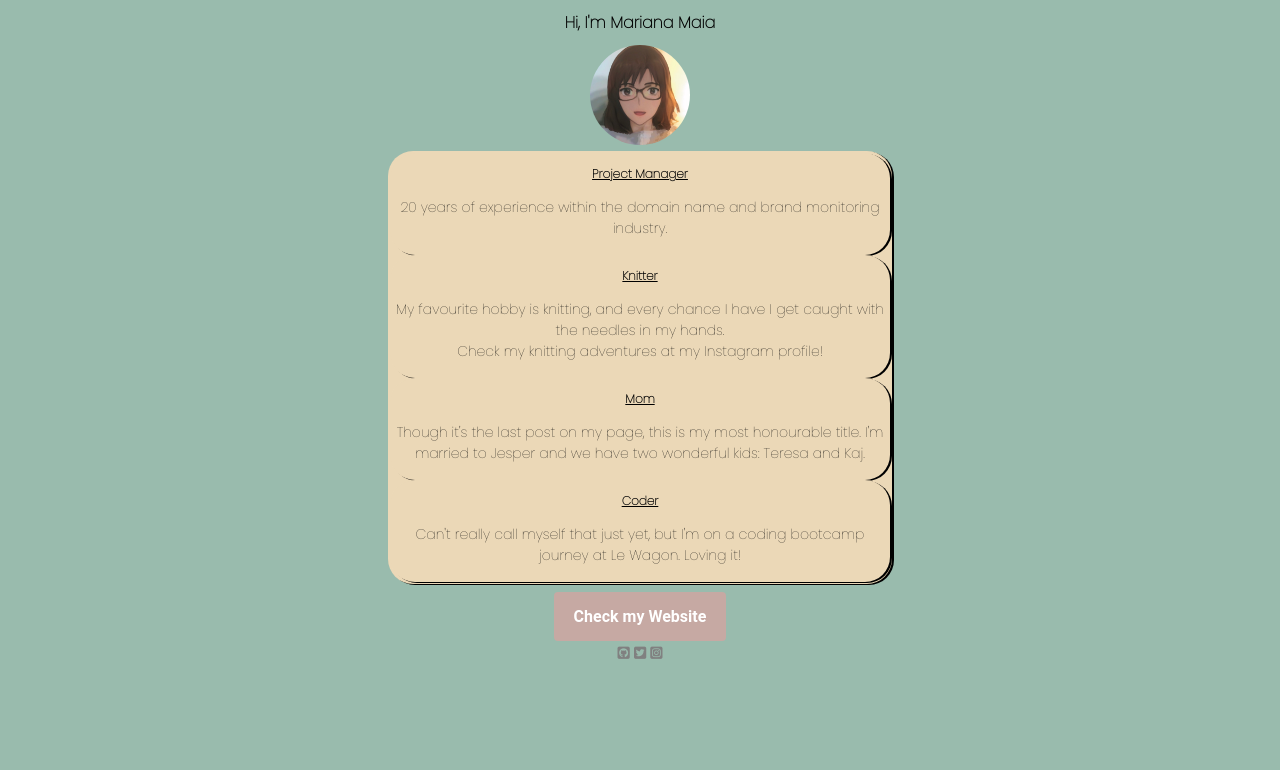
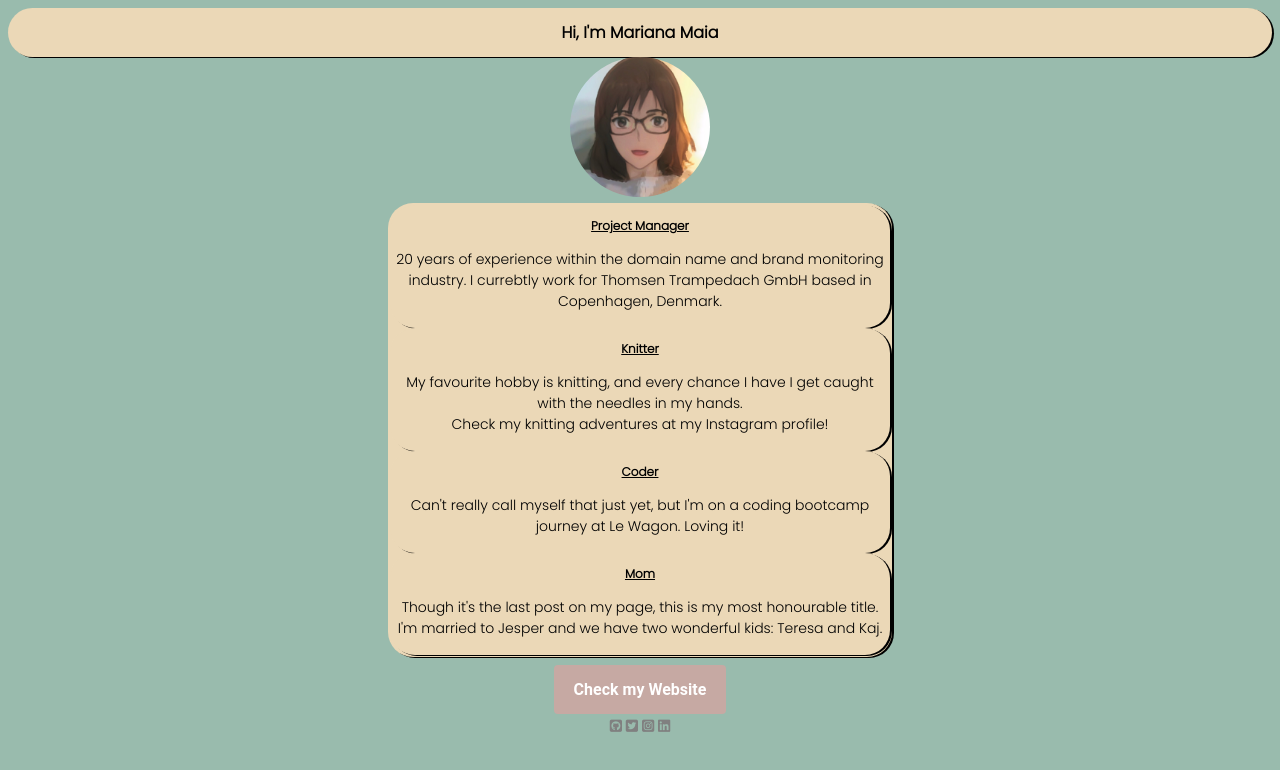
Before and after one commit to marymaia/gh-repo-view---web, a plain HTML site: page index.html in a window 1280 px wide. Drawn offline with Linux system fonts and the light colour scheme.

Commit message:
Add files via upload

```diff
--- a/index.html
+++ b/index.html
@@ -4,22 +4,24 @@
     <link rel="stylesheet" type="text/css" href="style.css">
     <script src="https://kit.fontawesome.com/940a81dcf7.js" crossorigin="anonymous"></script>    <title>MM Profile Page</title>
     <link rel="preconnect" href="https://fonts.gstatic.com">
-    <link href="https://fonts.googleapis.com/css2?family=Poppins:ital,wght@0,100;1,200;1,800;1,900&display=swap" rel="stylesheet">
+    <link href="https://fonts.googleapis.com/css2?family=Poppins:wght@300&display=swap" rel="stylesheet">
     <meta name="description" content="About me">
     <meta charset="utf-8">
     <meta name="viewport" content="width=device-width, initial-scale=1">
   </head>
   <body>
-    <h1>Hi, I'm Mariana Maia</h1>
+    <div class="hi">
+      <h1>Hi, I'm Mariana Maia</h1>
+    </div>
 
-    <img src="images/IMG_4840.jpg" alt="Profile Picture" width="100" height="100" class="profile-pic">
+    <img src="images/IMG_4840.jpg" alt="Profile Picture" width="140" height="140" class="profile-pic">
 
 
 
 <div class="container">
   <div class="card">
     <h2>Project Manager</h2>
-      <p>20 years of experience within the domain name and brand monitoring industry.</p>
+      <p>20 years of experience within the domain name and brand monitoring industry. I currebtly work for Thomsen Trampedach GmbH based in Copenhagen, Denmark.</p>
   </div>
   <div class="card">
     <h2>Knitter</h2>
@@ -27,13 +29,14 @@
         <br>
       Check my knitting adventures at my Instagram profile!</p>
   </div>
-  <div class="card">
-    <h2>Mom</h2>
-      <p>Though it's the last post on my page, this is my most honourable title. I'm married to Jesper and we have two wonderful kids: Teresa and Kaj.
-  </div>
     <div class="card">
     <h2>Coder</h2>
       <p>Can't really call myself that just yet, but I'm on a coding bootcamp journey at Le Wagon. Loving it!
+  </div>
+  <div class="card">
+    <h2>Mom</h2>
+      <p>Though it's the last post on my page, this is my most honourable title. <br>
+        I'm married to Jesper and we have two wonderful kids: Teresa and Kaj.
   </div>
 </div>
 <br>
@@ -55,6 +58,12 @@
           <i class="fab fa-instagram-square"></i>
         </a>
       </li>
+      <li>
+        <a href="https://www.linkedin.com/in/marianamaia/" target="_blank">
+          <i class="fab fa-linkedin"></i>
+        </a>
+      </li>
+
     </ul>
 
   </body>
```
